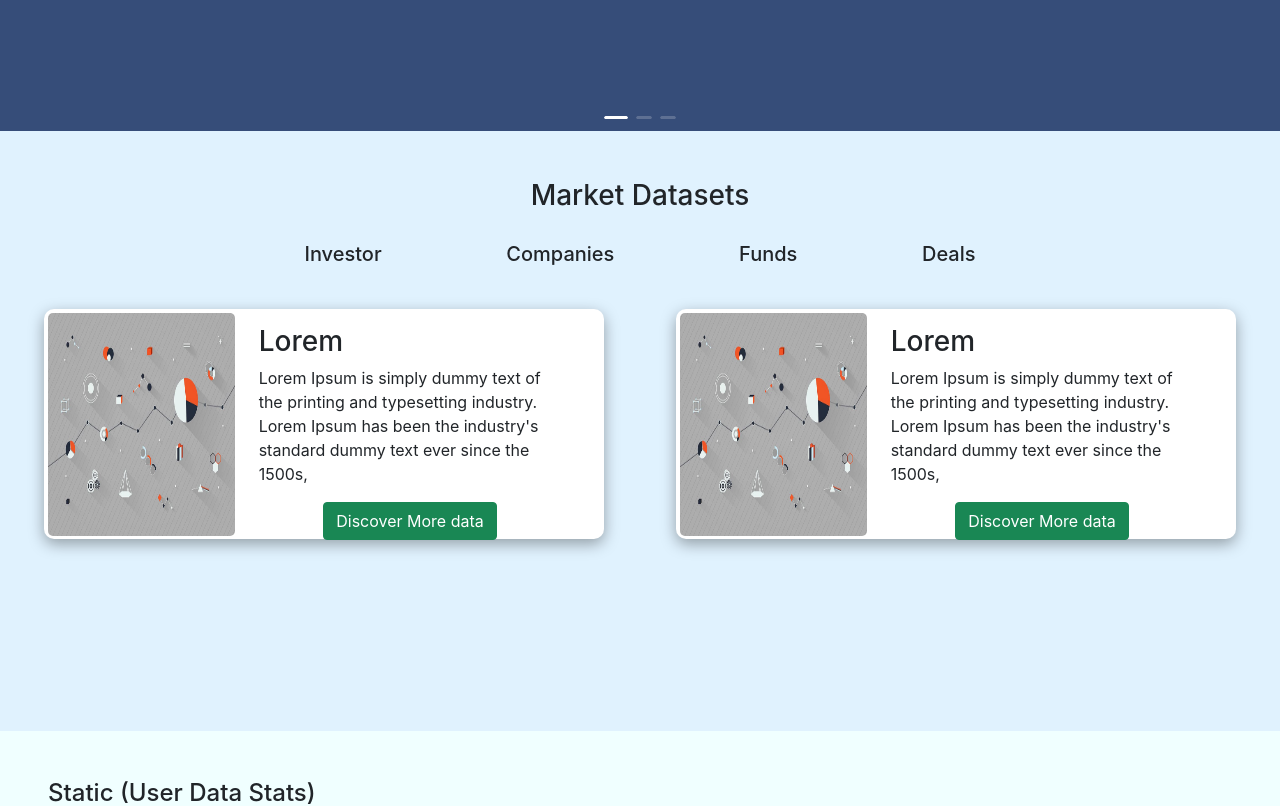
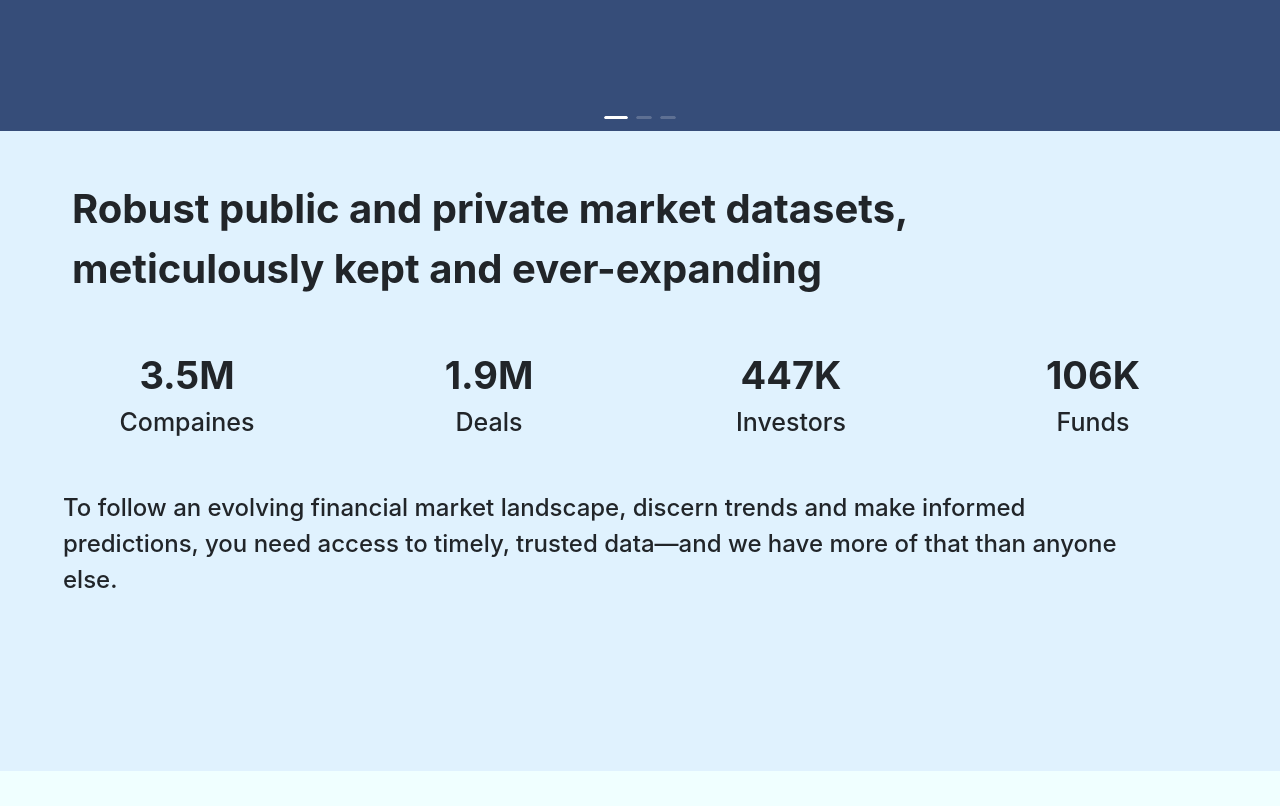
Before and after one commit to Muklasar/fundingdata, a React (Create React App) app: page / in a window 1280 px wide. Shown: the part 500-1306 px from the top of the page. Built offline with nearby package versions, Linux system fonts and the light colour scheme; no server answers.

Commit message:
remove data filter

```diff
--- a/src/components/home/MarketData.jsx
+++ b/src/components/home/MarketData.jsx
@@ -1,7 +1,10 @@
 import './marketData.css'
 import dataImage from '../../assects/marketDatasets/data1.jpg'
+import { useState } from 'react'
 
 const MarketData = () => {
+    const [data, setData] = useState([])
+    // const industry =
     return (
         <div>
             <div className="home-market-data-section">
--- /dev/null
+++ b/src/components/home/TotalData.jsx
@@ -0,0 +1,40 @@
+import './totalData.css'
+
+const TotalData = () =>{
+    return(
+        <div className="home-total-data-sections p-5 ">
+            <p className='pe-5 ps-4 total-data-heading'>
+            Robust public and private market datasets, meticulously kept and ever-expanding
+            </p>
+            <div className='row mt-5'>
+                <div className='col-3'>
+                    <div className='d-flex flex-column align-items-center justify-content-between'>
+                        <div className='data-counts'>3.5M</div>
+                        <div className='data-company'>Compaines</div>
+                    </div>
+                </div>
+                <div className='col-3'>
+                    <div className='d-flex flex-column align-items-center justify-content-between'>
+                        <div className='data-counts'>1.9M</div>
+                        <div className='data-company'>Deals</div>
+                    </div>
+                </div>
+                <div className='col-3'>
+                    <div className='d-flex flex-column align-items-center justify-content-between'>
+                        <div className='data-counts'>447K</div>
+                        <div className='data-company'>Investors</div>
+                    </div>
+                </div>
+                <div className='col-3'>
+                    <div className='d-flex flex-column align-items-center justify-content-between'>
+                        <div className='data-counts'>106K</div>
+                        <div className='data-company'>Funds</div>
+                    </div>
+                </div>
+            </div>
+            <div className='data-footer-text pt-5'>To follow an evolving financial market landscape, discern trends and make informed predictions, you need access to timely, trusted data—and we have more of that than anyone else.</div>
+        </div>
+    )
+}
+
+export default TotalData
--- /dev/null
+++ b/src/components/home/totalData.css
@@ -0,0 +1,25 @@
+.home-total-data-sections{
+    background-color: rgb(224 242 254);
+    height: 80vh;
+}
+
+.total-data-heading{
+    font-size: 40px;
+    font-weight: 700;
+    width: 1100px;
+}
+
+.data-counts{
+    font-size: 38px;
+    font-weight: 700;
+}
+.data-company{
+    font-size: 25px;
+    font-weight: 500;
+}
+.data-footer-text{
+    font-size: 24px;
+    font-weight: 500;
+    width: 1100px;
+    margin-left: 15px;
+}
--- a/src/pages/Home.jsx
+++ b/src/pages/Home.jsx
@@ -5,6 +5,7 @@ import MarketData from "../components/home/MarketData"
 import Price from "../components/home/Price"
 import Services from "../components/home/Services"
 import Static from "../components/home/Static"
+import TotalData from "../components/home/TotalData"
 import Trial from "../components/home/Trial"
 // import Trial from "../components/home/Trial"
 import HomeNav from "../components/nav/HomeNav"
@@ -14,7 +15,8 @@ const Home = () =>{
         <div>
             <HomeNav />
             <Banner />
-            <MarketData />
+            {/* <MarketData /> */}
+            <TotalData />
             <Static />
             <Services />
             <HomeCases />
```
Lines whose indentation alone changed are shown as unchanged.
